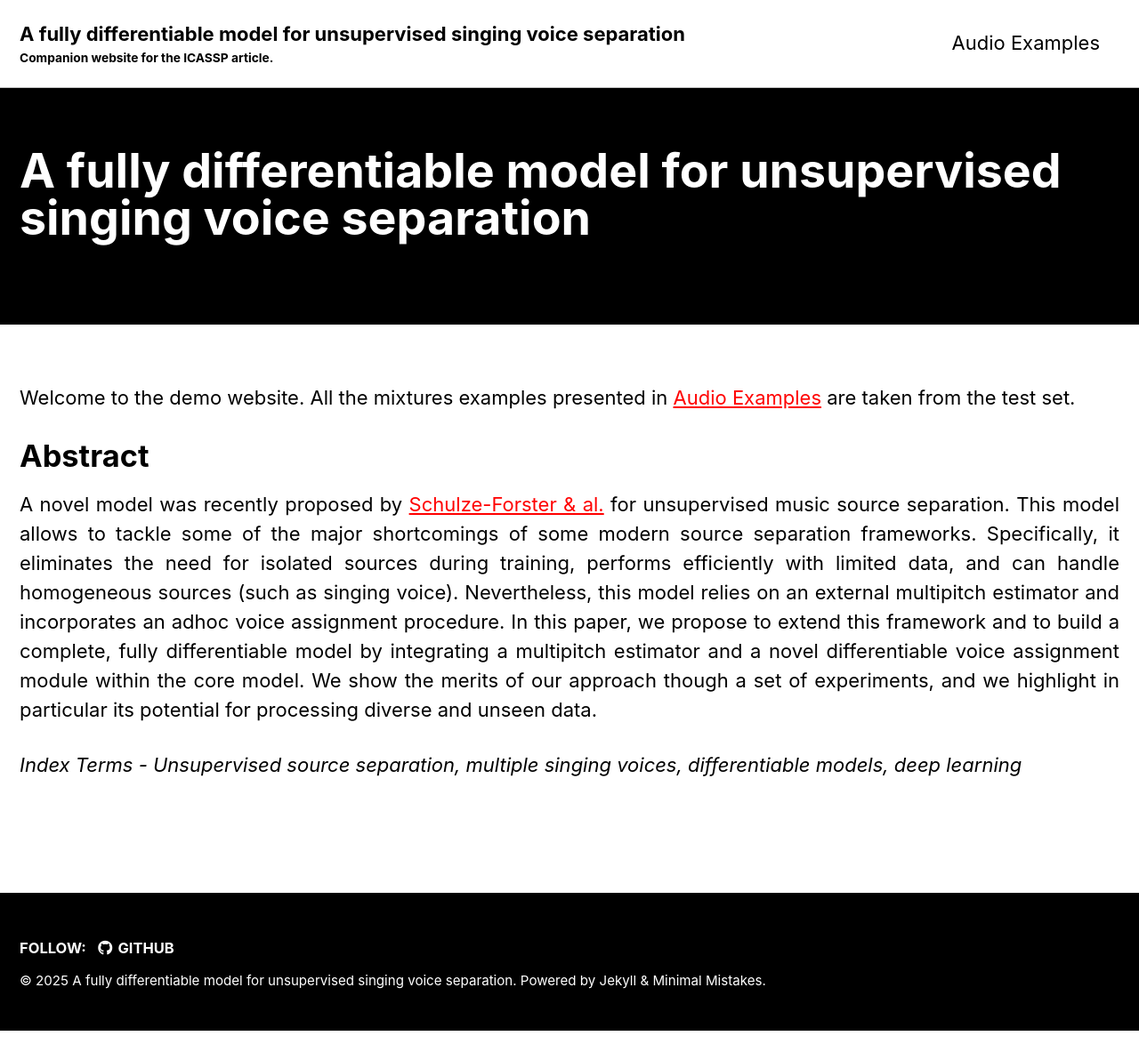
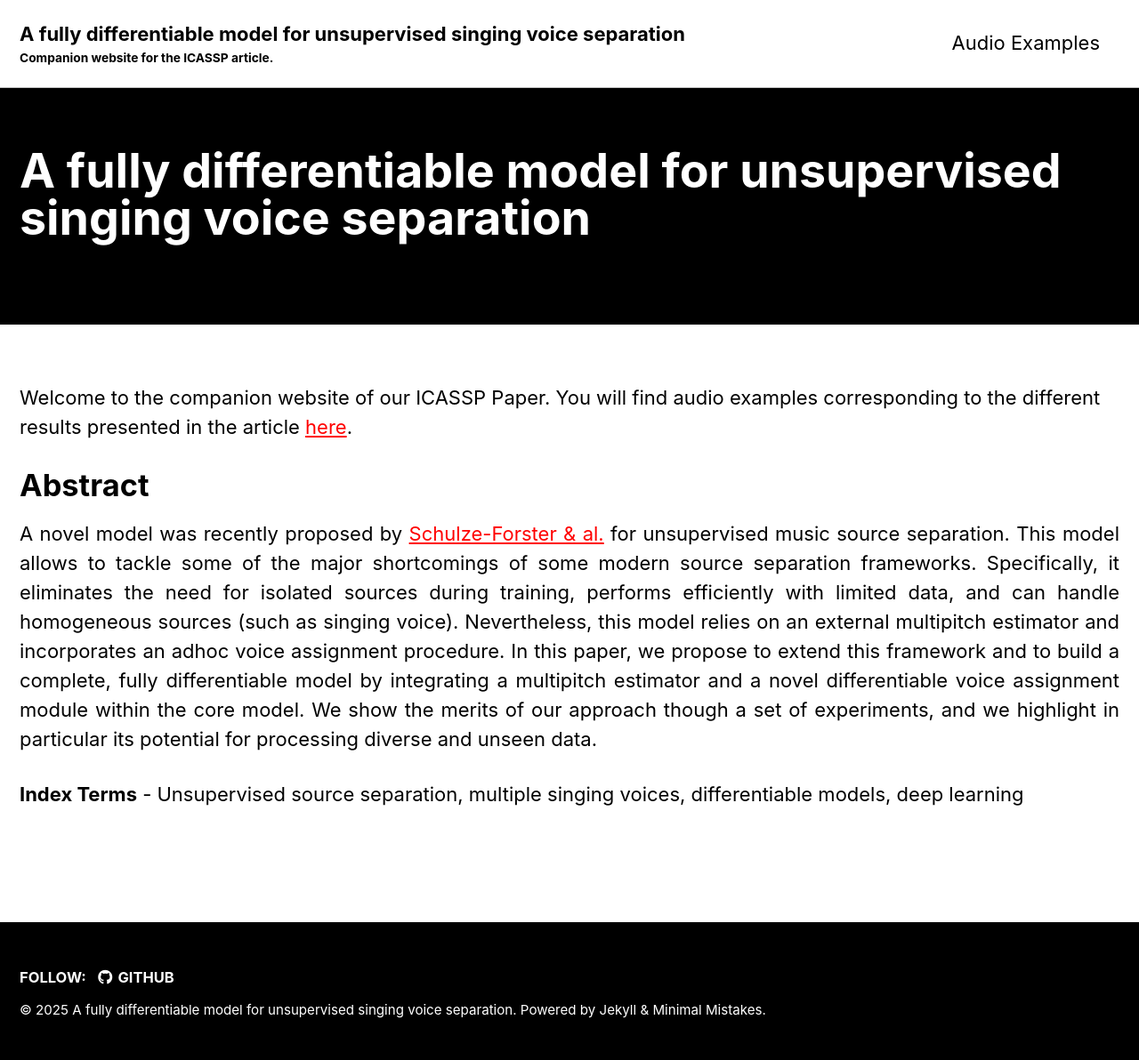
Before and after one commit to PierreChouteau/umss_icassp, a Jekyll site: the page built from docs/_pages/home.md, in a window 1280 px wide. Shown: the whole page at 89% size. Built offline with Jekyll 4.4.1, drawn with Linux system fonts in a browser that asks for light colours; cached includes are drawn as plain includes; before the commit the page ends 1159 px from its top, so only the background shows below that.

Commit message:
Update home.md

```diff
--- a/docs/_pages/home.md
+++ b/docs/_pages/home.md
@@ -7,11 +7,9 @@ classes: wide
 header:
   overlay_color: "#000"
   overlay_filter: "0.6"
-#   overlay_image: /images/particles.jpg
-excerpt: #"A fully differentiable model for unsupervised singing voice separation"
 ---
 
-Welcome to the demo website. All the mixtures examples presented in [Audio Examples](./audio.md) are taken from the test set.
+Welcome to the companion website of our ICASSP Paper. You will find audio examples corresponding to the different results presented in the article [here](./audio.md).
 
 
 # Abstract
@@ -19,4 +17,4 @@ Welcome to the demo website. All the mixtures examples presented in [Audio Examp
 A novel model was recently proposed by [Schulze-Forster & al.](https://ieeexplore.ieee.org/document/10058592) for unsupervised music source separation. This model allows to tackle some of the major shortcomings of some modern source separation frameworks. Specifically, it eliminates the need for isolated sources during training, performs efficiently with limited data, and can handle homogeneous sources (such as singing voice). Nevertheless, this model relies on an external multipitch estimator and incorporates an adhoc voice assignment procedure. In this paper, we propose to extend this framework and to build a complete, fully differentiable model by integrating a multipitch estimator and a novel differentiable voice assignment module within the core model. We show the merits of our approach though a set of experiments, and we highlight in particular its potential for processing diverse and unseen data.
 {: .text-justify}
 
-*Index Terms - Unsupervised source separation, multiple singing voices, differentiable models, deep learning*
+**Index Terms** - Unsupervised source separation, multiple singing voices, differentiable models, deep learning
```
